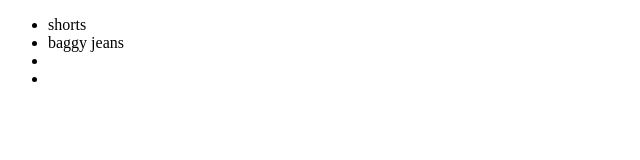
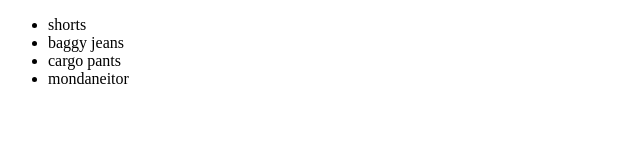
Before and after one commit to ReneAgomez/bootCamp, a plain HTML site: page index.html in a window 1280 px wide. Shown: the whole page, without its empty margins (0-640 px from the left). Drawn offline with Linux system fonts and the light colour scheme.

Commit message:
inicia el repositorio

```diff
--- a/index.html
+++ b/index.html
@@ -11,8 +11,8 @@
             <ul>
                 <li>shorts</li>
                 <li>baggy jeans</li>
-                <li></li>
-                <li></li>
+                <li>cargo pants</li>
+                <li>mondaneitor</li>
             </ul>
         </div>
     </section>
```
